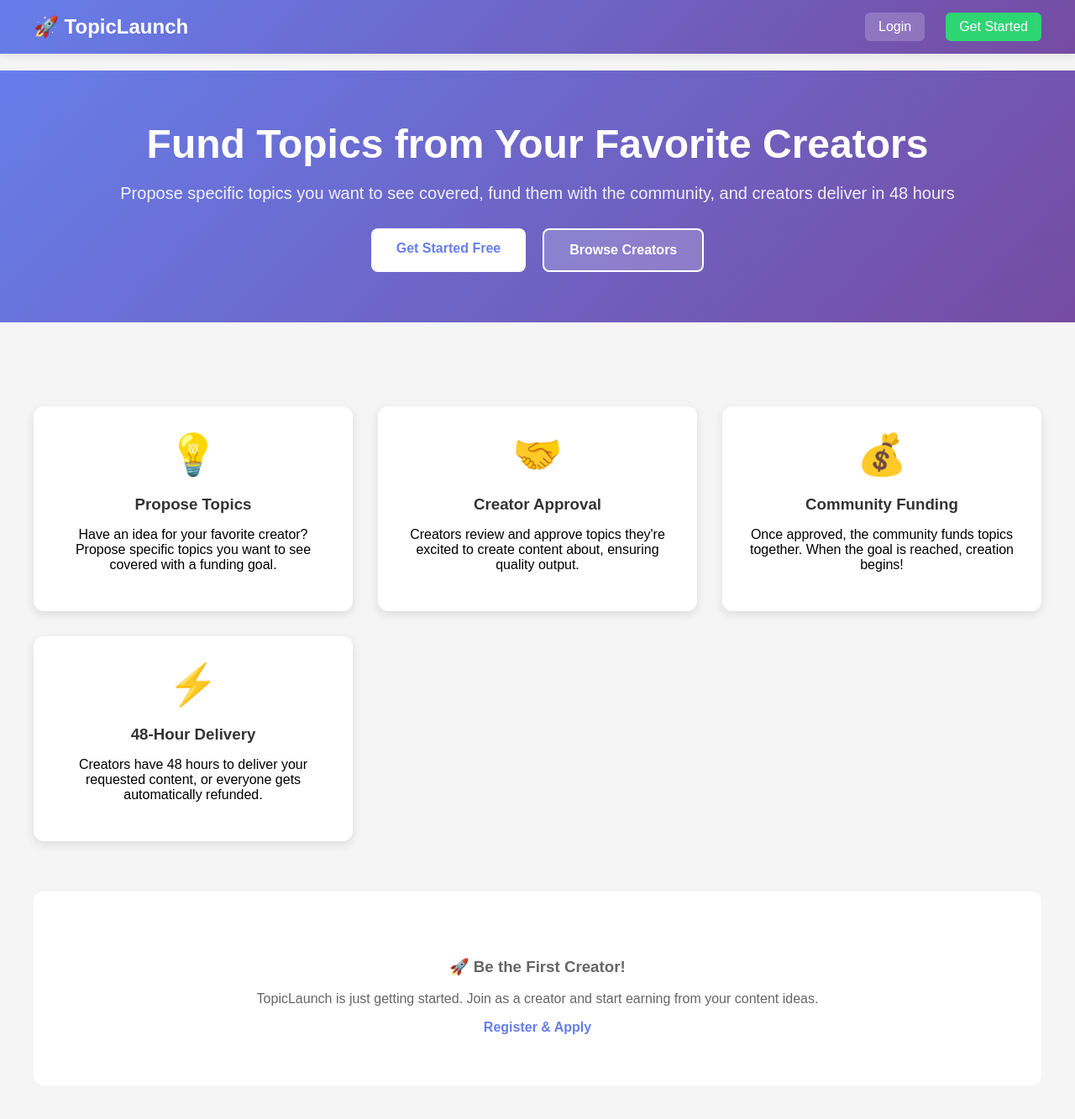
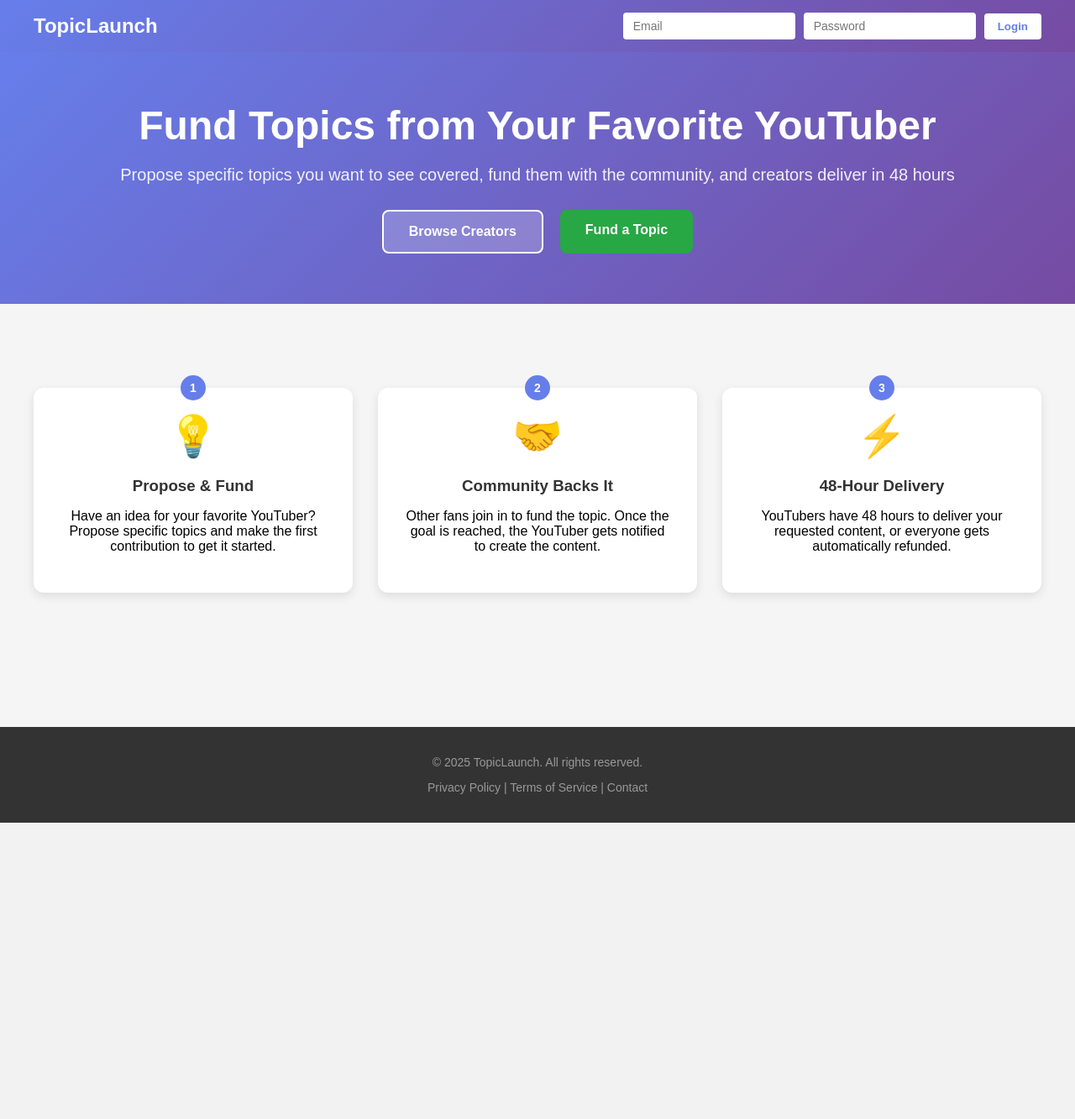
Before and after one commit to jaylenmareko/topic-funding, a PHP site: page / in a window 1280 px wide. Shown: the whole page at 84% size. After the commit the page ends 980 px from the top, so only its background shows below. Run offline with PHP 8.4, Linux system fonts and the light colour scheme; data that the repository does not hold is empty.

Commit message:
Update index.php

```diff
--- a/index.php
+++ b/index.php
@@ -1,30 +1,127 @@
 <?php
-// index.php - Homepage with simplified navigation
+// index.php - Updated homepage with mentor's feedback
 session_start();
 require_once 'config/database.php';
 require_once 'config/navigation.php';
 
 $helper = new DatabaseHelper();
 $creators = $helper->getAllCreators();
+
+// Handle login form
+$login_error = '';
+if ($_POST && isset($_POST['email']) && isset($_POST['password'])) {
+    $email = trim($_POST['email']);
+    $password = $_POST['password'];
+
+    if (!empty($email) && !empty($password)) {
+        $db = new Database();
+        $db->query('SELECT * FROM users WHERE email = :email AND is_active = 1');
+        $db->bind(':email', $email);
+        $user = $db->single();
+
+        if ($user && password_verify($password, $user->password_hash)) {
+            $_SESSION['user_id'] = $user->id;
+            $_SESSION['username'] = $user->username;
+            $_SESSION['full_name'] = $user->full_name;
+            $_SESSION['email'] = $user->email;
+            session_regenerate_id(true);
+            header('Location: dashboard/index.php');
+            exit;
+        } else {
+            $login_error = 'Invalid email or password';
+        }
+    }
+}
 ?>
 <!DOCTYPE html>
 <html>
 <head>
-    <title>TopicLaunch - Fund Topics from Your Favorite Creators</title>
+    <title>TopicLaunch - Fund Topics from Your Favorite YouTuber</title>
     <meta name="viewport" content="width=device-width, initial-scale=1.0">
     <style>
         body { font-family: Arial, sans-serif; margin: 0; padding: 0; background: #f5f5f5; }
+
+        /* Navigation */
+        .topiclaunch-nav {
+            background: linear-gradient(135deg, #667eea 0%, #764ba2 100%);
+            padding: 15px 0;
+            box-shadow: 0 2px 10px rgba(0,0,0,0.1);
+        }
+        .nav-container {
+            max-width: 1200px;
+            margin: 0 auto;
+            display: flex;
+            justify-content: space-between;
+            align-items: center;
+            padding: 0 20px;
+        }
+        .nav-logo {
+            font-size: 24px;
+            font-weight: bold;
+            color: white;
+            text-decoration: none;
+        }
+        .login-form {
+            display: flex;
+            align-items: center;
+            gap: 10px;
+        }
+        .login-input {
+            padding: 8px 12px;
+            border: none;
+            border-radius: 4px;
+            font-size: 14px;
+        }
+        .login-btn {
+            background: white;
+            color: #667eea;
+            padding: 8px 16px;
+            border: none;
+            border-radius: 4px;
+            cursor: pointer;
+            font-weight: bold;
+        }
+        .login-btn:hover { background: #f0f0f0; }
+        .login-error { color: #ff6b6b; font-size: 12px; margin-left: 10px; }
+
+        /* Hero Section */
         .hero { background: linear-gradient(135deg, #667eea 0%, #764ba2 100%); color: white; padding: 60px 20px; text-align: center; }
         .hero h1 { font-size: 48px; margin: 0 0 20px 0; font-weight: bold; }
         .hero p { font-size: 20px; margin: 0 0 30px 0; opacity: 0.9; }
         .hero-buttons { display: flex; gap: 20px; justify-content: center; flex-wrap: wrap; }
         .btn { padding: 15px 30px; border-radius: 8px; text-decoration: none; font-weight: bold; font-size: 16px; transition: all 0.3s; }
-        .btn-primary { background: white; color: #667eea; }
-        .btn-primary:hover { background: #f0f0f0; }
+        .btn-success { background: #28a745; color: white; }
+        .btn-success:hover { background: #218838; color: white; text-decoration: none; }
         .btn-secondary { background: rgba(255,255,255,0.2); color: white; border: 2px solid white; }
         .btn-secondary:hover { background: rgba(255,255,255,0.3); }
+
         .container { max-width: 1200px; margin: 0 auto; padding: 40px 20px; }
         .section-title { font-size: 32px; text-align: center; margin-bottom: 40px; color: #333; }
+
+        /* 3-Step Process */
+        .process-steps { display: grid; grid-template-columns: repeat(auto-fit, minmax(300px, 1fr)); gap: 30px; margin: 60px 0; }
+        .process-step { background: white; padding: 30px; border-radius: 12px; text-align: center; box-shadow: 0 4px 12px rgba(0,0,0,0.1); position: relative; }
+        .process-step::before {
+            content: attr(data-step);
+            position: absolute;
+            top: -15px;
+            left: 50%;
+            transform: translateX(-50%);
+            background: #667eea;
+            color: white;
+            width: 30px;
+            height: 30px;
+            border-radius: 50%;
+            display: flex;
+            align-items: center;
+            justify-content: center;
+            font-weight: bold;
+            font-size: 14px;
+        }
+        .process-icon { font-size: 48px; margin-bottom: 20px; }
+        .process-step h3 { color: #333; margin-bottom: 15px; }
+
+        /* Creator Grid */
         .creator-grid { display: grid; grid-template-columns: repeat(auto-fit, minmax(350px, 1fr)); gap: 25px; }
         .creator-card { background: white; padding: 25px; border-radius: 12px; box-shadow: 0 4px 12px rgba(0,0,0,0.1); transition: transform 0.3s; }
         .creator-card:hover { transform: translateY(-5px); }
@@ -36,133 +133,110 @@ $creators = $helper->getAllCreators();
         .stat-number { font-weight: bold; color: #667eea; font-size: 18px; }
         .stat-label { font-size: 12px; color: #666; }
         .platform-badge { background: #f0f0f0; padding: 4px 12px; border-radius: 15px; font-size: 12px; color: #666; }
-        .btn-card { background: #667eea; color: white; padding: 12px 20px; border-radius: 6px; text-decoration: none; display: inline-block; margin-top: 15px; }
-        .btn-card:hover { background: #5a6fd8; color: white; text-decoration: none; }
+        .btn-card { background: #28a745; color: white; padding: 12px 20px; border-radius: 6px; text-decoration: none; display: inline-block; margin-top: 15px; }
+        .btn-card:hover { background: #218838; color: white; text-decoration: none; }
         .empty-state { text-align: center; color: #666; padding: 60px 20px; background: white; border-radius: 12px; }
-        .features { display: grid; grid-template-columns: repeat(auto-fit, minmax(300px, 1fr)); gap: 30px; margin: 60px 0; }
-        .feature { background: white; padding: 30px; border-radius: 12px; text-align: center; box-shadow: 0 4px 12px rgba(0,0,0,0.1); }
-        .feature-icon { font-size: 48px; margin-bottom: 20px; }
-        .feature h3 { color: #333; margin-bottom: 15px; }
+
+        /* Footer */
+        .footer {
+            background: #333;
+            color: #999;
+            text-align: center;
+            padding: 20px;
+            margin-top: 60px;
+            font-size: 14px;
+        }
+        .footer a {
+            color: #999;
+            text-decoration: none;
+        }
+        .footer a:hover {
+            color: white;
+        }
 
         @media (max-width: 768px) {
             .hero h1 { font-size: 36px; }
             .hero p { font-size: 18px; }
             .hero-buttons { flex-direction: column; align-items: center; }
             .creator-grid { grid-template-columns: 1fr; }
-            .features { grid-template-columns: 1fr; }
+            .process-steps { grid-template-columns: 1fr; }
+            .login-form { flex-direction: column; gap: 5px; }
+            .nav-container { flex-direction: column; gap: 15px; }
         }
     </style>
 </head>
 <body>
-    <?php renderNavigation('home'); ?>
+    <!-- Navigation -->
+    <nav class="topiclaunch-nav">
+        <div class="nav-container">
+            <a href="index.php" class="nav-logo">TopicLaunch</a>
+
+            <?php if (!isset($_SESSION['user_id'])): ?>
+                <form method="POST" class="login-form">
+                    <input type="email" name="email" placeholder="Email" class="login-input" required>
+                    <input type="password" name="password" placeholder="Password" class="login-input" required>
+                    <button type="submit" class="login-btn">Login</button>
+                    <?php if ($login_error): ?>
+                        <span class="login-error"><?php echo htmlspecialchars($login_error); ?></span>
+                    <?php endif; ?>
+                </form>
+            <?php else: ?>
+                <div style="color: white;">
+                    Welcome, <?php echo htmlspecialchars($_SESSION['username']); ?>!
+                    <a href="dashboard/index.php" style="color: white; margin-left: 15px;">Dashboard</a>
+                    <a href="auth/logout.php" style="color: white; margin-left: 15px;">Logout</a>
+                </div>
+            <?php endif; ?>
+        </div>
+    </nav>
 
     <!-- Hero Section -->
     <div class="hero">
-        <h1>Fund Topics from Your Favorite Creators</h1>
+        <h1>Fund Topics from Your Favorite YouTuber</h1>
         <p>Propose specific topics you want to see covered, fund them with the community, and creators deliver in 48 hours</p>
 
         <div class="hero-buttons">
             <?php if (isset($_SESSION['user_id'])): ?>
-                <a href="topics/create.php" class="btn btn-primary">💡 Propose Topic</a>
-                <a href="topics/index.php" class="btn btn-secondary">Browse Active Topics</a>
+                <a href="creators/index.php" class="btn btn-secondary">Browse Creators</a>
+                <a href="topics/create.php" class="btn btn-success">Fund a Topic</a>
             <?php else: ?>
-                <a href="auth/register.php" class="btn btn-primary">Get Started Free</a>
                 <a href="creators/index.php" class="btn btn-secondary">Browse Creators</a>
+                <a href="auth/register.php" class="btn btn-success">Fund a Topic</a>
             <?php endif; ?>
         </div>
     </div>
 
     <div class="container">
-        <!-- How It Works -->
-        <div class="features">
-            <div class="feature">
-                <div class="feature-icon">💡</div>
-                <h3>Propose Topics</h3>
-                <p>Have an idea for your favorite creator? Propose specific topics you want to see covered with a funding goal.</p>
+        <!-- How It Works - 3 Steps -->
+        <div class="process-steps">
+            <div class="process-step" data-step="1">
+                <div class="process-icon">💡</div>
+                <h3>Propose & Fund</h3>
+                <p>Have an idea for your favorite YouTuber? Propose specific topics and make the first contribution to get it started.</p>
             </div>
-            <div class="feature">
-                <div class="feature-icon">🤝</div>
-                <h3>Creator Approval</h3>
-                <p>Creators review and approve topics they're excited to create content about, ensuring quality output.</p>
+            <div class="process-step" data-step="2">
+                <div class="process-icon">🤝</div>
+                <h3>Community Backs It</h3>
+                <p>Other fans join in to fund the topic. Once the goal is reached, the YouTuber gets notified to create the content.</p>
             </div>
-            <div class="feature">
-                <div class="feature-icon">💰</div>
-                <h3>Community Funding</h3>
-                <p>Once approved, the community funds topics together. When the goal is reached, creation begins!</p>
-            </div>
-            <div class="feature">
-                <div class="feature-icon">⚡</div>
+            <div class="process-step" data-step="3">
+                <div class="process-icon">⚡</div>
                 <h3>48-Hour Delivery</h3>
-                <p>Creators have 48 hours to deliver your requested content, or everyone gets automatically refunded.</p>
+                <p>YouTubers have 48 hours to deliver your requested content, or everyone gets automatically refunded.</p>
             </div>
         </div>
+    </div>
 
-        <!-- Active Creators -->
-        <?php if (!empty($creators)): ?>
-            <h2 class="section-title">Active Creators</h2>
-            <div class="creator-grid">
-                <?php foreach (array_slice($creators, 0, 6) as $creator): ?>
-                    <div class="creator-card">
-                        <div class="creator-header">
-                            <div class="creator-image">
-                                <?php if ($creator->profile_image && file_exists('uploads/creators/' . $creator->profile_image)): ?>
-                                    <img src="uploads/creators/<?php echo htmlspecialchars($creator->profile_image); ?>" alt="Profile" style="width: 100%; height: 100%; border-radius: 50%; object-fit: cover;">
-                                <?php else: ?>
-                                    <?php echo strtoupper(substr($creator->display_name, 0, 1)); ?>
-                                <?php endif; ?>
-                            </div>
-                            <div style="flex: 1;">
-                                <h3>
-                                    <?php echo htmlspecialchars($creator->display_name); ?>
-                                    <?php if ($creator->is_verified): ?>
-                                        <span style="color: #28a745;">✓</span>
-                                    <?php endif; ?>
-                                </h3>
-                                <span class="platform-badge"><?php echo ucfirst($creator->platform_type); ?></span>
-                            </div>
-                        </div>
-
-                        <div class="creator-stats">
-                            <div class="stat">
-                                <div class="stat-number"><?php echo number_format($creator->subscriber_count); ?></div>
-                                <div class="stat-label">Subscribers</div>
-                            </div>
-                            <div class="stat">
-                                <div class="stat-number">$<?php echo number_format($creator->default_funding_threshold); ?></div>
-                                <div class="stat-label">Default Goal</div>
-                            </div>
-                        </div>
-
-                        <p style="color: #666; line-height: 1.6; margin: 15px 0;">
-                            <?php echo htmlspecialchars(substr($creator->bio, 0, 120)) . (strlen($creator->bio) > 120 ? '...' : ''); ?>
-                        </p>
-
-                        <?php if (isset($_SESSION['user_id'])): ?>
-                            <a href="creators/profile.php?id=<?php echo $creator->id; ?>" class="btn-card">View Topics & Fund</a>
-                        <?php else: ?>
-                            <a href="auth/login.php" class="btn-card">Login to Fund Topics</a>
-                        <?php endif; ?>
-                    </div>
-                <?php endforeach; ?>
-            </div>
-
-            <?php if (count($creators) > 6): ?>
-                <div style="text-align: center; margin-top: 30px;">
-                    <a href="creators/index.php" class="btn btn-primary">View All <?php echo count($creators); ?> Creators</a>
-                </div>
-            <?php endif; ?>
-
-        <?php else: ?>
-            <div class="empty-state">
-                <h3>🚀 Be the First Creator!</h3>
-                <p>TopicLaunch is just getting started. Join as a creator and start earning from your content ideas.</p>
-                <?php if (isset($_SESSION['user_id'])): ?>
-                    <a href="creators/apply.php" class="btn btn-primary">Apply to be a Creator</a>
-                <?php else: ?>
-                    <a href="auth/register.php" class="btn btn-primary">Register & Apply</a>
-                <?php endif; ?>
-            </div>
-        <?php endif; ?>
-    </div>
+    <!-- Footer -->
+    <footer class="footer">
+        <div>
+            <p>&copy; 2025 TopicLaunch. All rights reserved.</p>
+            <p>
+                <a href="#">Privacy Policy</a> |
+                <a href="#">Terms of Service</a> |
+                <a href="#">Contact</a>
+            </p>
+        </div>
+    </footer>
 </body>
 </html>
```
